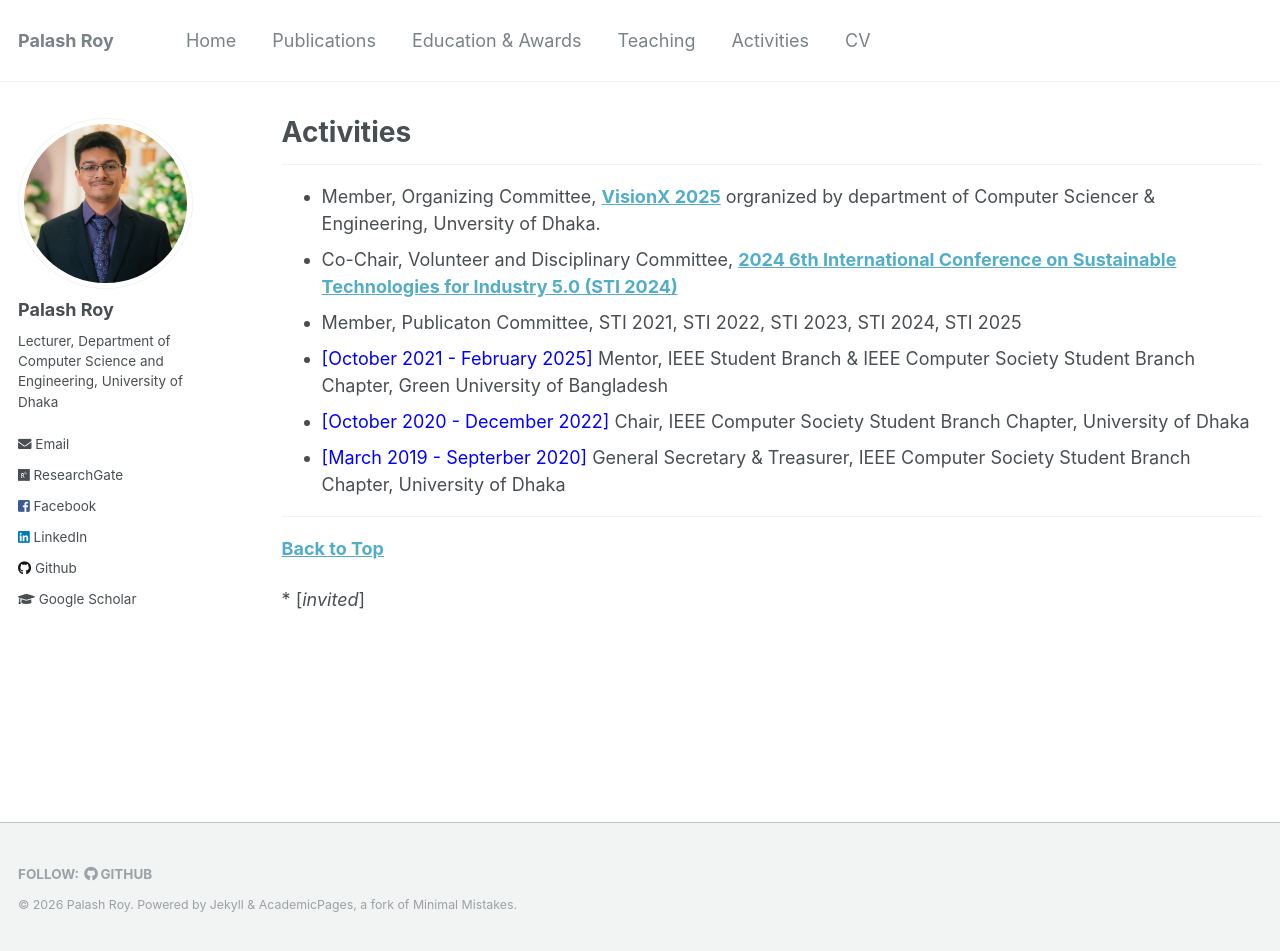
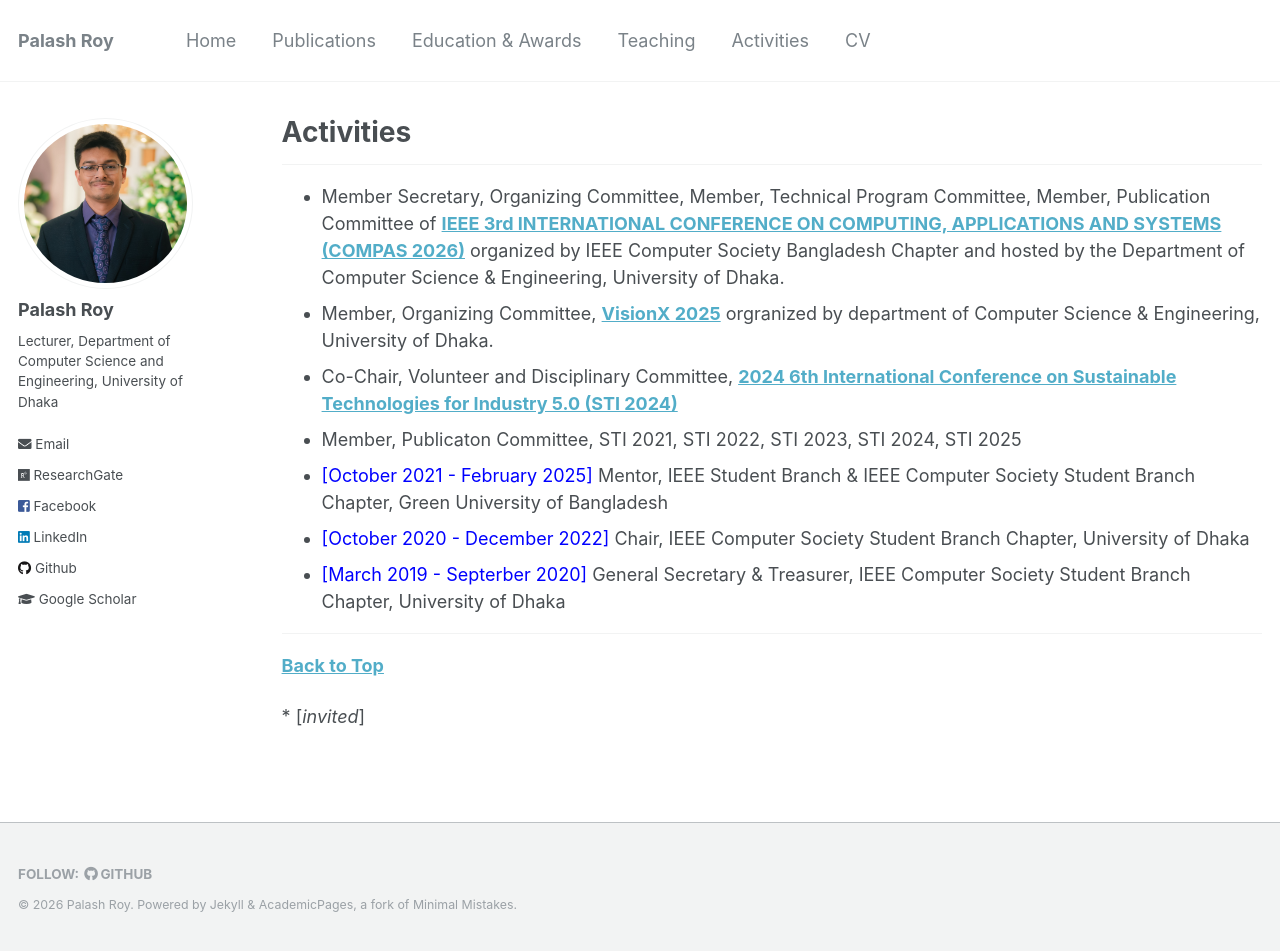
Before and after one commit to PalashRoy975/PalashRoy975.github.io, a Jekyll site: the page built from _pages/activities.md, in a window 1280 px wide and 951 px high. Built offline with Jekyll 4.4.1, drawn with Linux system fonts in a browser that asks for light colours.

Commit message:
Update activities.md

```diff
--- a/_pages/activities.md
+++ b/_pages/activities.md
@@ -7,7 +7,8 @@ author_profile: true
 
 
 ------------------------
-- <span style="color:Blue"> </span> Member, Organizing Committee, [**VisionX 2025**](https://visionx.cse.du.ac.bd/) orgranized by department of Computer Sciencer & Engineering, Unversity of Dhaka.
+- <span style="color:Blue"> </span> Member Secretary, Organizing Committee, Member, Technical Program Committee, Member, Publication Committee of [**IEEE 3rd INTERNATIONAL CONFERENCE ON COMPUTING, APPLICATIONS AND SYSTEMS (COMPAS 2026)**](https://www.compasconf.org/) organized by IEEE Computer Society Bangladesh Chapter and hosted by the Department of Computer Science & Engineering, University of Dhaka.
+- <span style="color:Blue"> </span> Member, Organizing Committee, [**VisionX 2025**](https://visionx.cse.du.ac.bd/) orgranized by department of Computer Science & Engineering, University of Dhaka.
 - <span style="color:Blue"> </span> Co-Chair, Volunteer and Disciplinary Committee, [**2024 6th International Conference on Sustainable Technologies for Industry 5.0 (STI 2024)**](https://sti.green.edu.bd/2024/)
 - <span style="color:Blue"> </span> Member, Publicaton Committee, STI 2021, STI 2022, STI 2023, STI 2024, STI 2025
 - <span style="color:Blue"> [October 2021 - February 2025] </span> Mentor, IEEE Student Branch & IEEE Computer Society Student Branch Chapter, Green University of Bangladesh
```
